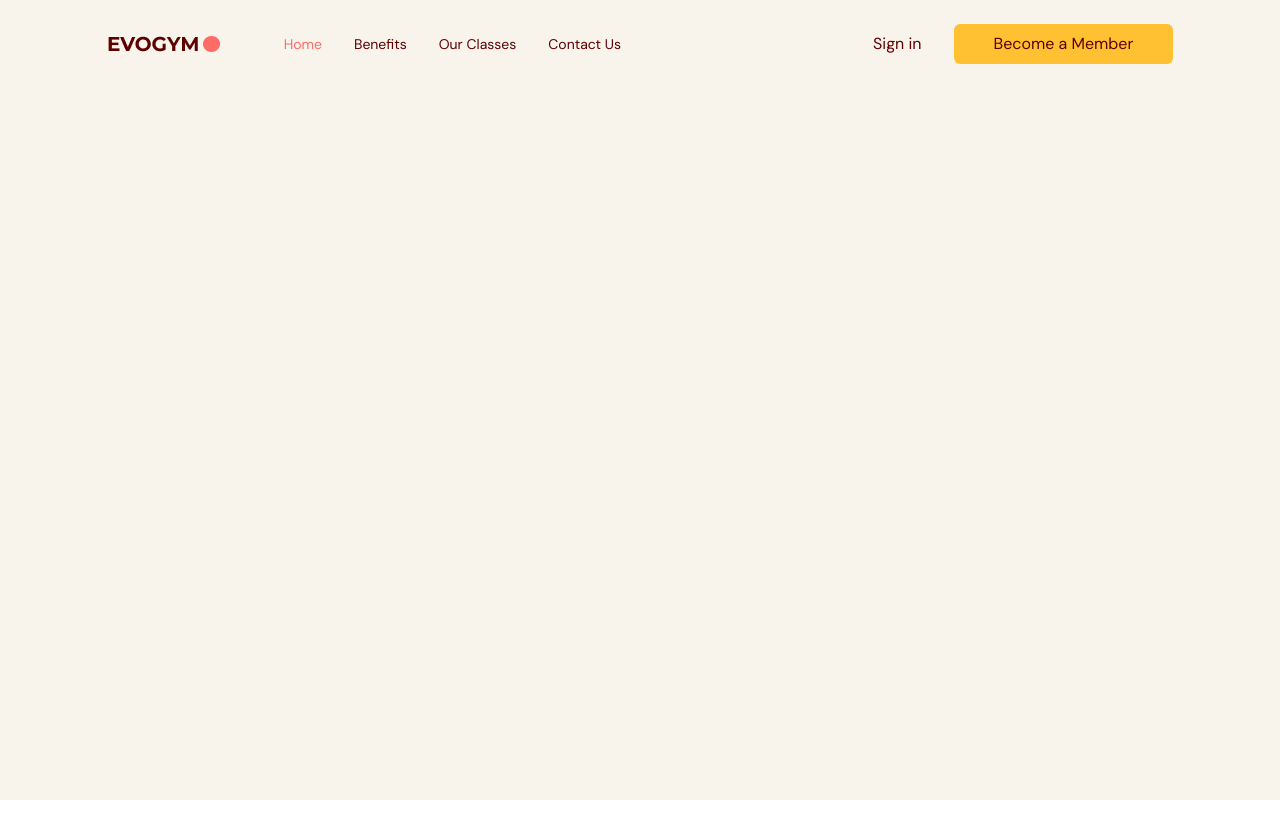
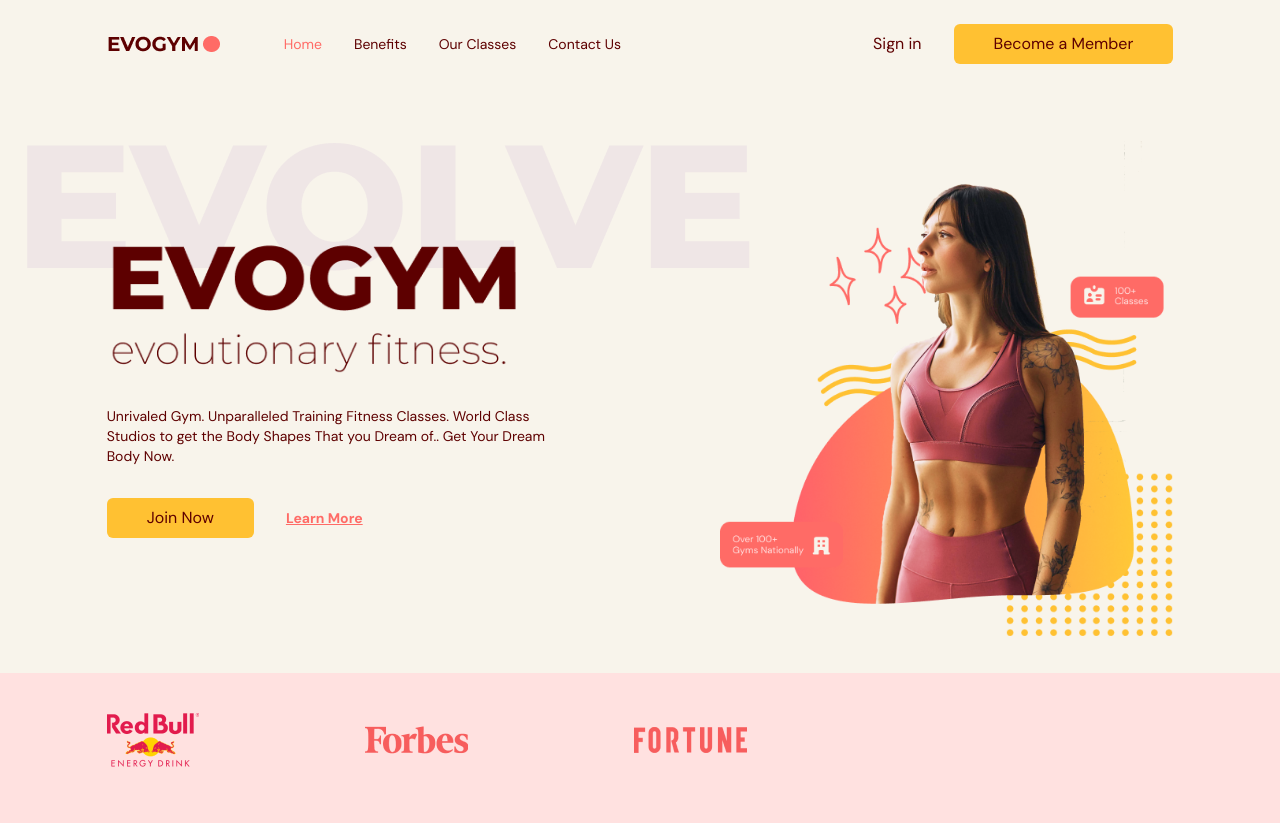
Before and after one commit to hhlwt/gymApplication, a React (Vite) app: page / in a window 1280 px wide. Before the commit the page ends 800 px from the top, so only its background shows below. Built offline with nearby package versions, Linux system fonts and the light colour scheme.

Commit message:
add home page

```diff
--- a/src/App.tsx
+++ b/src/App.tsx
@@ -1,4 +1,5 @@
 import Navbar from "@/scenes/navbar";
+import Home from "@/scenes/home";
 import { useEffect, useState } from "react";
 import { SelectedPage } from "./shared/types";
 
@@ -29,6 +30,7 @@
         selectedPage={selectedPage}
         setSelectedPage={setSelectedPage}
       />
+      <Home setSelectedPage={setSelectedPage} />
     </div>
   );
 }
--- /dev/null
+++ b/src/scenes/home/index.tsx
@@ -0,0 +1,100 @@
+import useMediaQuery from "@/hooks/useMediaQuery";
+import { SelectedPage } from "@/shared/types";
+import ActionButton from "@/shared/ActionButton";
+import HomePageText from "@/assets/HomePageText.png";
+import HomePageGraphic from "@/assets/HomePageGraphic.png";
+import SponsorRedBull from "@/assets/SponsorRedBull.png";
+import SponsorFortune from "@/assets/SponsorFortune.png";
+import SponsorForbes from "@/assets/SponsorForbes.png";
+import AnchorLink from "react-anchor-link-smooth-scroll";
+import { motion } from "framer-motion";
+
+type Props = {
+  setSelectedPage: (value: SelectedPage) => void;
+};
+
+const Home = ({ setSelectedPage }: Props) => {
+  const isAboveMediumScreens = useMediaQuery("(min-width:1060px)");
+
+  return (
+    <section id="home" className="gap-16 bg-gray-20 py-10 md:h-full md:pb-0">
+      {/* IMAGE AND MAIN HEADER */}
+      <motion.div
+        className="mx-auto w-5/6 items-center justify-center md:flex md:h-5/6"
+        onViewportEnter={() => setSelectedPage(SelectedPage.Home)}
+      >
+        {/* MAIN HEADER */}
+        <div className="z-10 mt-32 md:basis-3/5">
+          {/* HEADINGS */}
+          <motion.div
+            className="md:-mt-20"
+            initial="hidden"
+            whileInView="visible"
+            viewport={{ once: true, amount: 0.5 }}
+            transition={{ duration: 0.5 }}
+            variants={{
+              hidden: { opacity: 0, x: -50 },
+              visible: { opacity: 1, x: 0 },
+            }}
+          >
+            <div className="relative">
+              <div className="before:absolute before:-top-20 before:-left-20 before:z-[-1] md:before:content-evolvetext">
+                <img alt="home=page-text" src={HomePageText} />
+              </div>
+            </div>
+
+            <p className="mt-8 text-sm">
+              Unrivaled Gym. Unparalleled Training Fitness Classes. World Class
+              Studios to get the Body Shapes That you Dream of.. Get Your Dream
+              Body Now.
+            </p>
+          </motion.div>
+
+          {/* ACTIONS */}
+          <motion.div
+            className="mt-8 flex items-center gap-8"
+            initial="hidden"
+            whileInView="visible"
+            viewport={{ once: true, amount: 0.5 }}
+            transition={{ delay: 0.2, duration: 0.5 }}
+            variants={{
+              hidden: { opacity: 0, x: -50 },
+              visible: { opacity: 1, x: 0 },
+            }}
+          >
+            <ActionButton setSelectedPage={setSelectedPage}>
+              Join Now
+            </ActionButton>
+            <AnchorLink
+              className="text-sm font-bold text-primary-500 underline hover:text-secondary-500"
+              onClick={() => setSelectedPage(SelectedPage.ContactUs)}
+              href={`#${SelectedPage.ContactUs}`}
+            >
+              <p>Learn More</p>
+            </AnchorLink>
+          </motion.div>
+        </div>
+
+        {/* IMAGE */}
+        <div className="flex basis-3/5 justify-center md:z-10 md:ml-40 md:mt-16 md:justify-items-end">
+          <img alt="home-pageGraphic" src={HomePageGraphic} />
+        </div>
+      </motion.div>
+
+      {/* SPONSORS */}
+      {isAboveMediumScreens && (
+        <div className="h-[150px] w-full bg-primary-100 py-10">
+          <div className="mx-auto w-5/6">
+            <div className="flex w-3/5 items-center justify-between gap-8">
+              <img alt="redbull-sponsor" src={SponsorRedBull} />
+              <img alt="forbse-sponsor" src={SponsorForbes} />
+              <img alt="fortune-sponsor" src={SponsorFortune} />
+            </div>
+          </div>
+        </div>
+      )}
+    </section>
+  );
+};
+
+export default Home;
```
